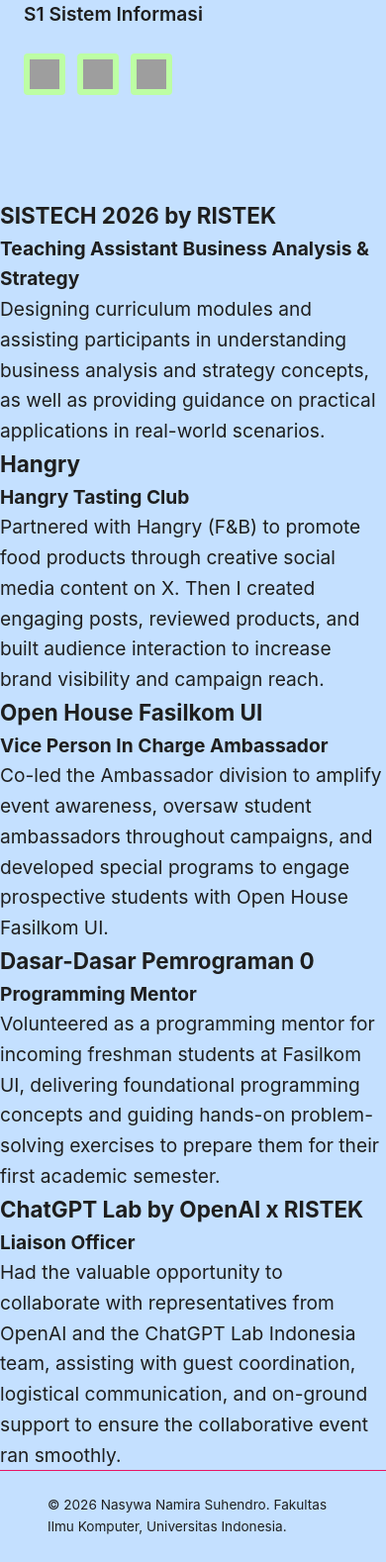
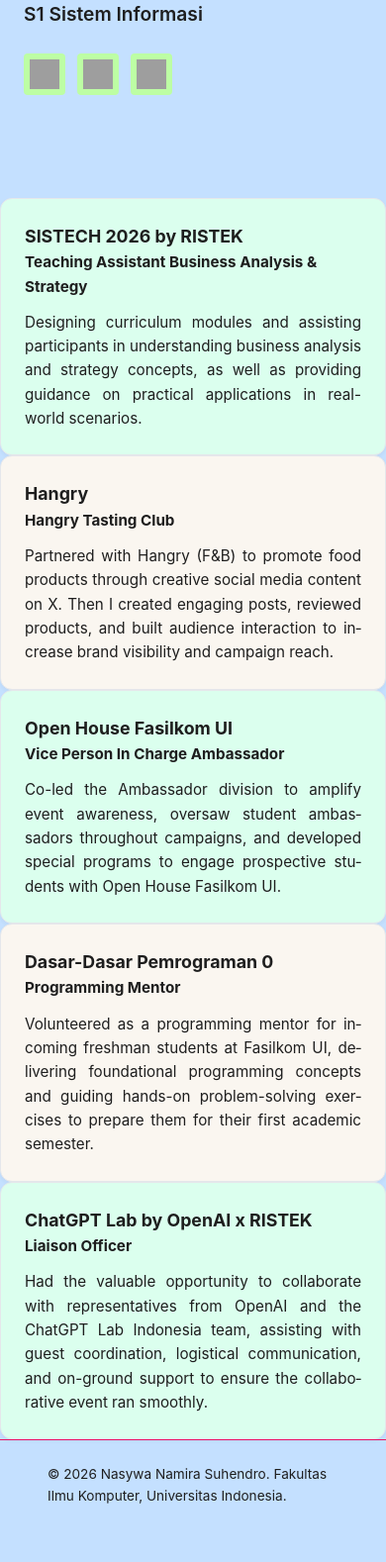
Before and after one commit to nasywanamira/myportofolio, a Django app: page / in a window 390 px wide. Shown: the part 834-2412 px from the top of the page at 99% size. After the commit the page ends 2353 px from the top, so only its background shows below. Run offline with Django 5.2, Linux system fonts and the light colour scheme; grey boxes are pictures that could not be loaded.

Commit message:
style(experiences): style experience cards and responsive grid layout

```diff
--- a/static/css/style.css
+++ b/static/css/style.css
@@ -201,6 +201,77 @@ h1, .brand {
     border-top: 1px solid var(--line);
 }
 
+/* Section: Experiences
+ngasih jarak  vertikal (atas bawah 48px, kiri kanan 0*/
+.experiences-section {
+    padding: 48px 0;
+}
+
+/* judul "Experiences" dibuat tebel dan berjarak dari subjudul
+*/
+.section-title {
+    font-size: 2rem;
+    font-weight:700;
+    margin-bottom: 6px;
+    background: var(--ungu);
+    color: #750e0e;
+}
+
+/* teks subjudul
+*/
+.section-bio {
+    color: var(--dark-purple);
+    font-size: 1.3rem;
+    margin-bottom:28px;
+}
+
+.experience-grid {
+    display: grid;
+    /* lock: otomatis membagi kolom, minimal lebar kartu 250px, maksimal 1fr
+    grid akan otomatis menghitung: kalau layar lebar (desktop), ketiga kartu dijejerkan 3 kolom. klo layar mengecil,
+    kartu otomatis turun ke baris baru tanpa perlu repot setel ukuran piksel manual.*/
+  grid-template-columns: repeat(auto-fit, minmax(250px, 1fr));
+  gap: 20px; /* jarak antar kartu */
+}
+
+.experience-card {
+    border: 1px solid #e5e7eb;
+    border-radius: 12px;
+    padding: 24px;
+    font-size: 0.95rem;
+    box-shadow: 0 2px 4px rgba(0,0,0,0.04);
+    /* animasi halus saat kursor mengarah ke kartu */
+    transition: transform 0.2s ease, box-shadow 0.2s ease;
+}
+
+/* kartu urutan ganjil */
+.experience-card:nth-child(odd) {
+    background-color: var(--mint);
+    color: var(--text-dark);
+}
+
+/* kartu urutan genap */
+.experience-card:nth-child(even) {
+    background-color: var(--paper);
+    color: var(--text-dark);
+}
+
+/* Efek hover: kartu terangkat sedikit saat disorot kursor*/
+.experience-card:hover {
+    transform: translateY(-4px);
+    box-shadow: 0 8px 16px rgba(0,0,0,0.08);
+}
+
+.experience-desc {
+    margin-top: 12px;
+    color: var(--black);
+    font-size: 0.95rem;
+    text-align: justify;
+    text-justify: inter-word;
+    hyphens: auto;
+}
+
+
 @media (max-width: 600px) {
     .hero-grid {
         grid-template-columns: 1fr;
```
